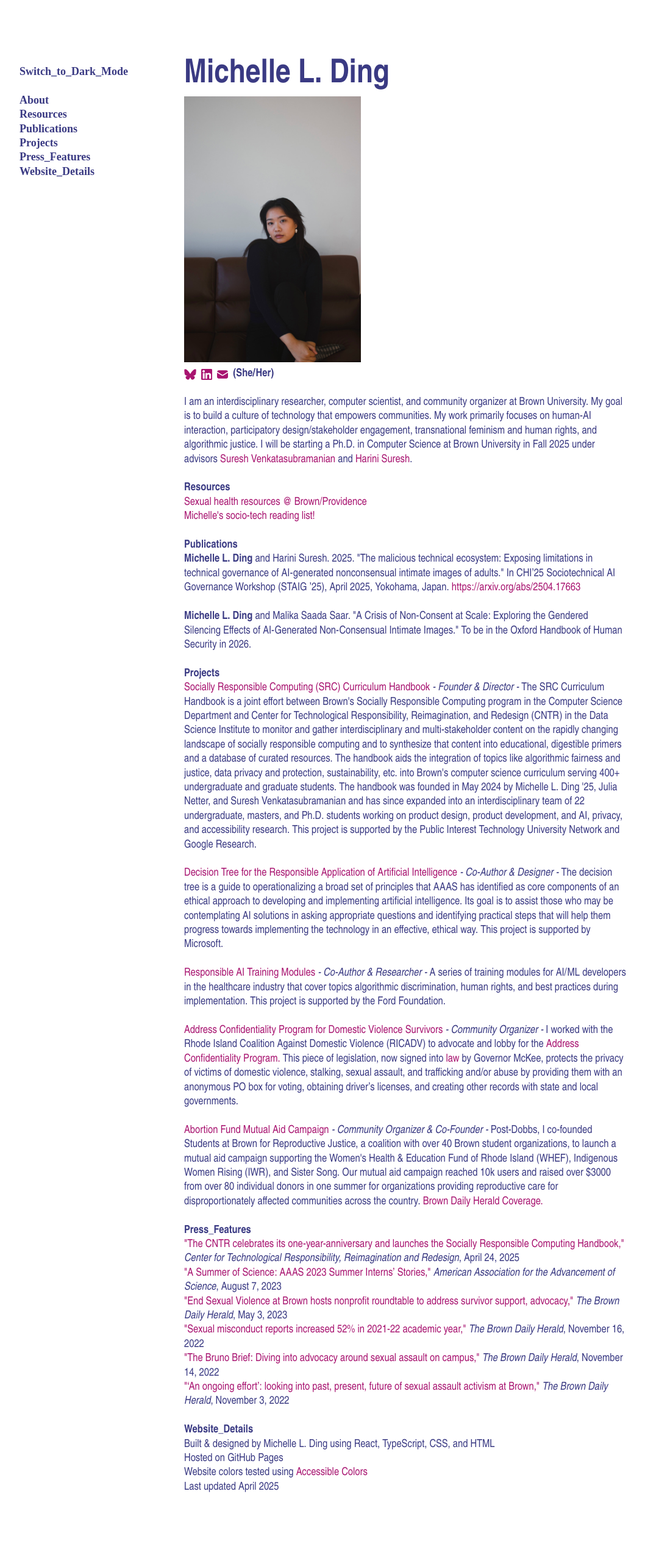
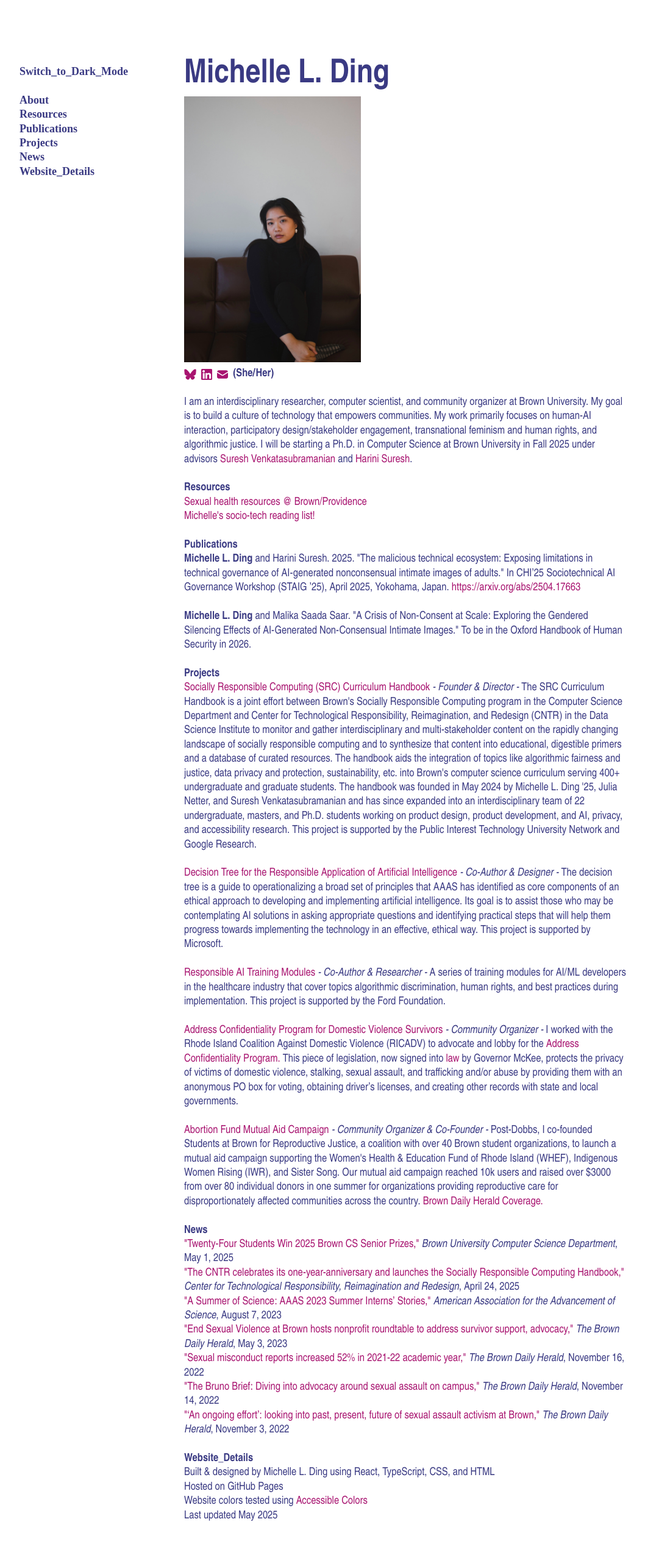
Before and after one commit to michelle-ding/michelle-ding.github.io, a React (Create React App) app: page / in a window 1280 px wide. Shown: the top 2532 px of the page at 61% size, without its empty margins (146-1204 px from the left). Built offline with nearby package versions, Linux system fonts and the light colour scheme; the HTML template or start-up script is replaced by a standard one.

Commit message:
News update

```diff
--- a/src/Body.tsx
+++ b/src/Body.tsx
@@ -132,9 +132,14 @@ function pressAndPub(){
     const bdh = "The Brown Daily Herald"
     const aaasinterview = "https://www.aaas.org/news/summer-science-aaas-2023-summer-interns-stories"
     const cntrnews = "https://cntr.brown.edu/news/2025-04-24/cntr01-and-src-handbook"
+    const seniorprize = "https://cs.brown.edu/news/2025/05/01/twenty-four-students-win-2025-brown-cs-senior-prizes/"
     return(
-        <div id="Press">
-            <b id="header">{'Press_Features'}</b>
+        <div id="News">
+            <b id="header">{'News'}</b>
+            {formatPress(
+                seniorprize, "Twenty-Four Students Win 2025 Brown CS Senior Prizes"
+                , "Brown University Computer Science Department", "May 1, 2025")}
+
             {formatPress(cntrnews, "The CNTR celebrates its one-year-anniversary and launches the Socially Responsible Computing Handbook", "Center for Technological Responsibility, Reimagination and Redesign", "April 24, 2025")}
 
             {formatPress(aaasinterview, "A Summer of Science: AAAS 2023 Summer Interns’ Stories", "American Association for the Advancement of Science", "August 7, 2023")}
@@ -301,7 +306,7 @@ function websiteinfo(){
             <br></br>
             Website colors tested using <a target="_blank" id="ref" href="https://accessible-colors.com/">Accessible Colors</a>
             <br></br>
-            Last updated April 2025
+            Last updated May 2025
 
         </div>
     )
--- a/src/Nav.tsx
+++ b/src/Nav.tsx
@@ -9,7 +9,7 @@ function navcontent() {
         <li><a href="#Resources">Resources</a></li>
         <li><a href="#publications">Publications</a></li>
         <li><a href="#projects">Projects</a></li>
-        <li><a href="#Press">Press_Features</a></li>
+        <li><a href="#News">News</a></li>
         <li><a href="#WebsiteDetails">Website_Details</a></li>
       </ul>
     </nav>
```
